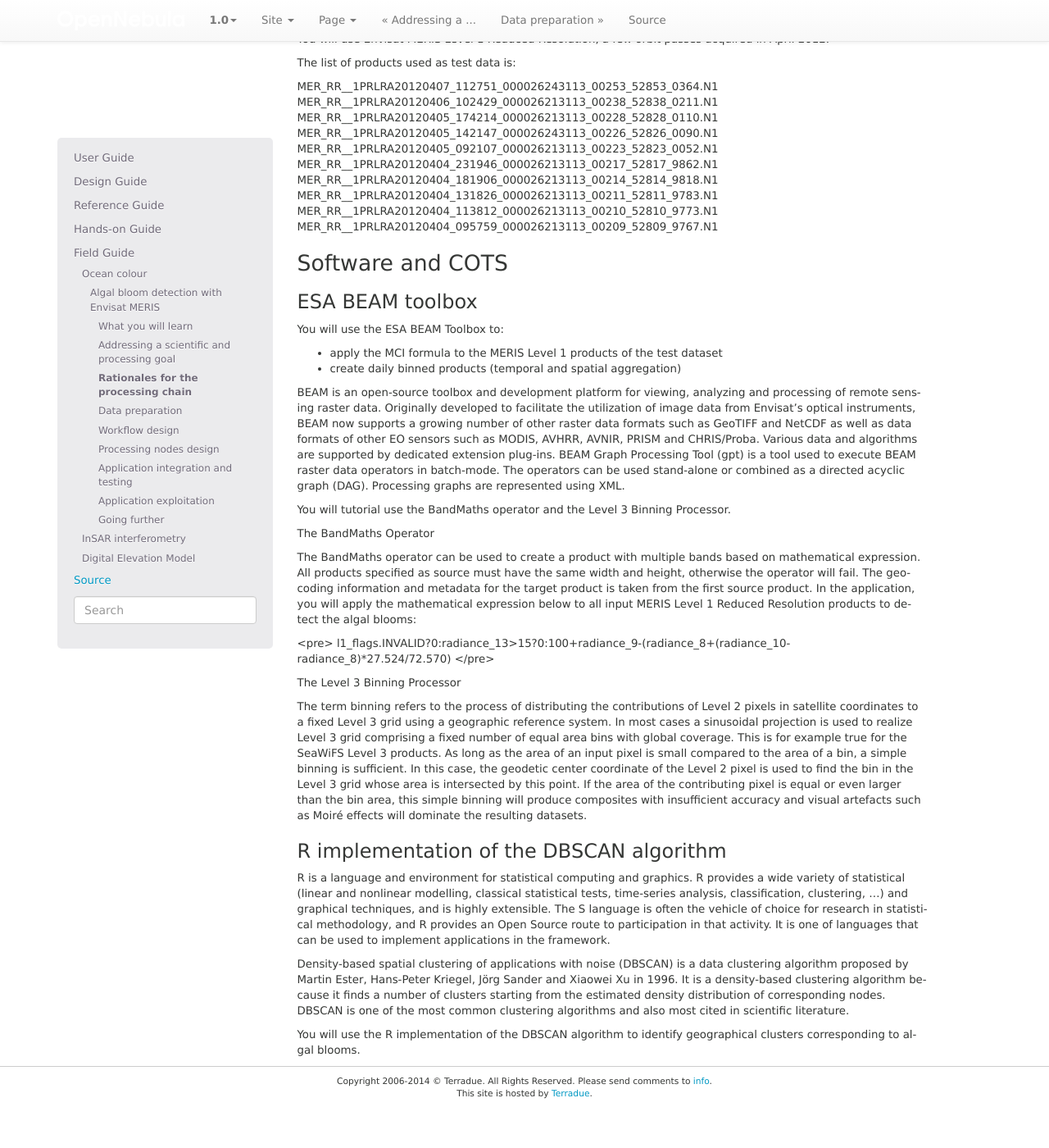
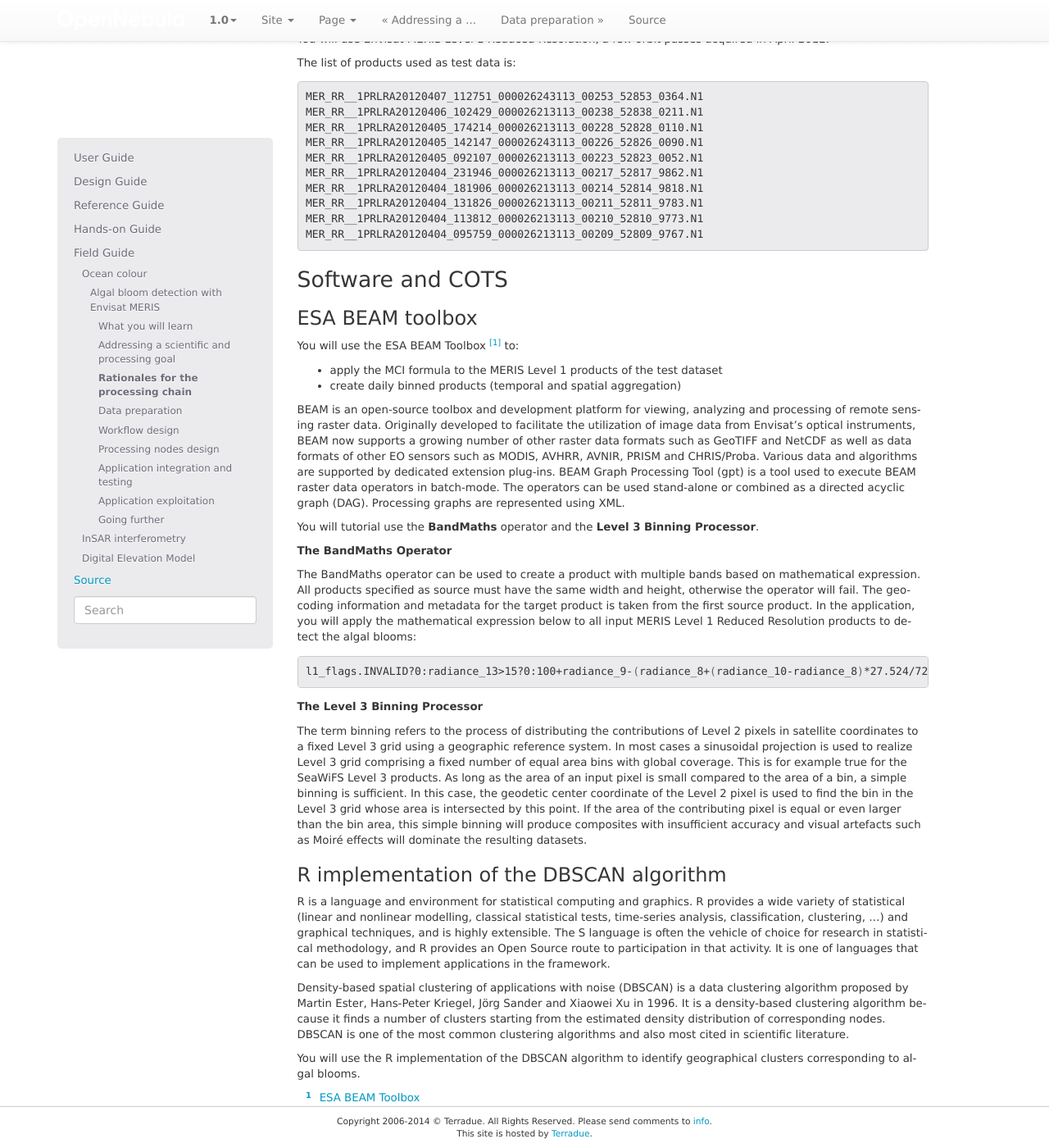
Before and after one commit to Terradue/doc-developer-sandbox, a Sphinx documentation site: the page built from source/field/ocean_color/lib_beam/rational.rst, in a window 1280 px wide and 1400 px high, scrolled down 218 px. Shown: the whole window at 82% size. Built offline with Sphinx 7.4.7, drawn with Linux system fonts in a browser that asks for light colours; pages that are not in the unit, such as notebooks, are missing from menus; before the commit the page ends 1570 px from its top, so only the background shows below that.

Commit message:
Update rational.rst

```diff
--- a/source/field/ocean_color/lib_beam/rational.rst
+++ b/source/field/ocean_color/lib_beam/rational.rst
@@ -8,16 +8,18 @@
 
 The list of products used as test data is:
 
-MER_RR__1PRLRA20120407_112751_000026243113_00253_52853_0364.N1
-MER_RR__1PRLRA20120406_102429_000026213113_00238_52838_0211.N1
-MER_RR__1PRLRA20120405_174214_000026213113_00228_52828_0110.N1
-MER_RR__1PRLRA20120405_142147_000026243113_00226_52826_0090.N1
-MER_RR__1PRLRA20120405_092107_000026213113_00223_52823_0052.N1
-MER_RR__1PRLRA20120404_231946_000026213113_00217_52817_9862.N1
-MER_RR__1PRLRA20120404_181906_000026213113_00214_52814_9818.N1
-MER_RR__1PRLRA20120404_131826_000026213113_00211_52811_9783.N1
-MER_RR__1PRLRA20120404_113812_000026213113_00210_52810_9773.N1
-MER_RR__1PRLRA20120404_095759_000026213113_00209_52809_9767.N1
+.. code-block:: bash
+
+  MER_RR__1PRLRA20120407_112751_000026243113_00253_52853_0364.N1
+  MER_RR__1PRLRA20120406_102429_000026213113_00238_52838_0211.N1
+  MER_RR__1PRLRA20120405_174214_000026213113_00228_52828_0110.N1
+  MER_RR__1PRLRA20120405_142147_000026243113_00226_52826_0090.N1
+  MER_RR__1PRLRA20120405_092107_000026213113_00223_52823_0052.N1
+  MER_RR__1PRLRA20120404_231946_000026213113_00217_52817_9862.N1
+  MER_RR__1PRLRA20120404_181906_000026213113_00214_52814_9818.N1
+  MER_RR__1PRLRA20120404_131826_000026213113_00211_52811_9783.N1
+  MER_RR__1PRLRA20120404_113812_000026213113_00210_52810_9773.N1
+  MER_RR__1PRLRA20120404_095759_000026213113_00209_52809_9767.N1
 
 Software and COTS
 *****************
@@ -33,18 +35,18 @@
 BEAM is an open-source toolbox and development platform for viewing, analyzing and processing of remote sensing raster data. Originally developed to facilitate the utilization of image data from Envisat's optical instruments, BEAM now supports a growing number of other raster data formats such as GeoTIFF and NetCDF as well as data formats of other EO sensors such as MODIS, AVHRR, AVNIR, PRISM and CHRIS/Proba. Various data and algorithms are supported by dedicated extension plug-ins.
 BEAM Graph Processing Tool (gpt) is a tool used to execute BEAM raster data operators in batch-mode. The operators can be used stand-alone or combined as a directed acyclic graph (DAG). Processing graphs are represented using XML.
 
-You will tutorial use the *BandMaths* operator and the *Level 3 Binning Processor*.
+You will tutorial use the **BandMaths** operator and the **Level 3 Binning Processor**.
 
-*The BandMaths Operator*
+**The BandMaths Operator**
 
 The *BandMaths* operator can be used to create a product with multiple bands based on mathematical expression. All products specified as source must have the same width and height, otherwise the operator will fail. The geo-coding information and metadata for the target product is taken from the first source product.
 In the application, you will apply the mathematical expression below to all input MERIS Level 1 Reduced Resolution products to detect the algal blooms:
 
-<pre>
-l1_flags.INVALID?0:radiance_13>15?0:100+radiance_9-(radiance_8+(radiance_10-radiance_8)*27.524/72.570)
-</pre>
+.. code-block:: bash
 
-*The Level 3 Binning Processor*
+  l1_flags.INVALID?0:radiance_13>15?0:100+radiance_9-(radiance_8+(radiance_10-radiance_8)*27.524/72.570)
+
+**The Level 3 Binning Processor**
 
 The term binning refers to the process of distributing the contributions of Level 2 pixels in satellite coordinates to a fixed Level 3 grid using a geographic reference system. In most cases a sinusoidal projection is used to realize Level 3 grid comprising a fixed number of equal area bins with global coverage. This is for example true for the SeaWiFS Level 3 products.
 As long as the area of an input pixel is small compared to the area of a bin, a simple binning is sufficient.
@@ -61,3 +63,5 @@
 It is a density-based clustering algorithm because it finds a number of clusters starting from the estimated density distribution of corresponding nodes. DBSCAN is one of the most common clustering algorithms and also most cited in scientific literature.
 
 You will use the R implementation of the DBSCAN algorithm to identify geographical clusters corresponding to algal blooms.
+
+.. [#f1] `ESA BEAM Toolbox <http://www.brockmann-consult.de/cms/web/beam/>`_
```
Also changed, not shown: other parts of source/field/ocean_color/lib_beam/rational.rst (+1 -1 lines).
